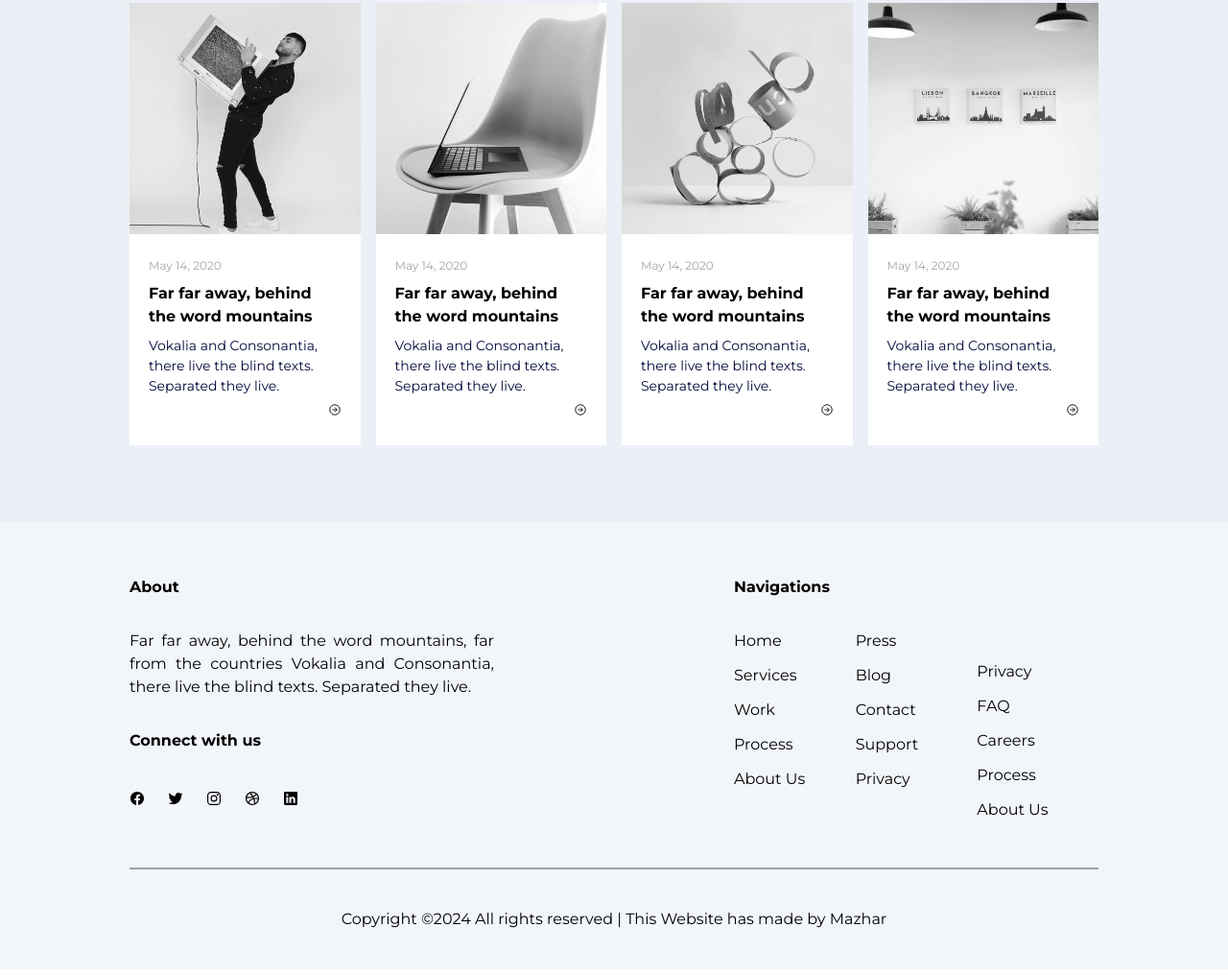
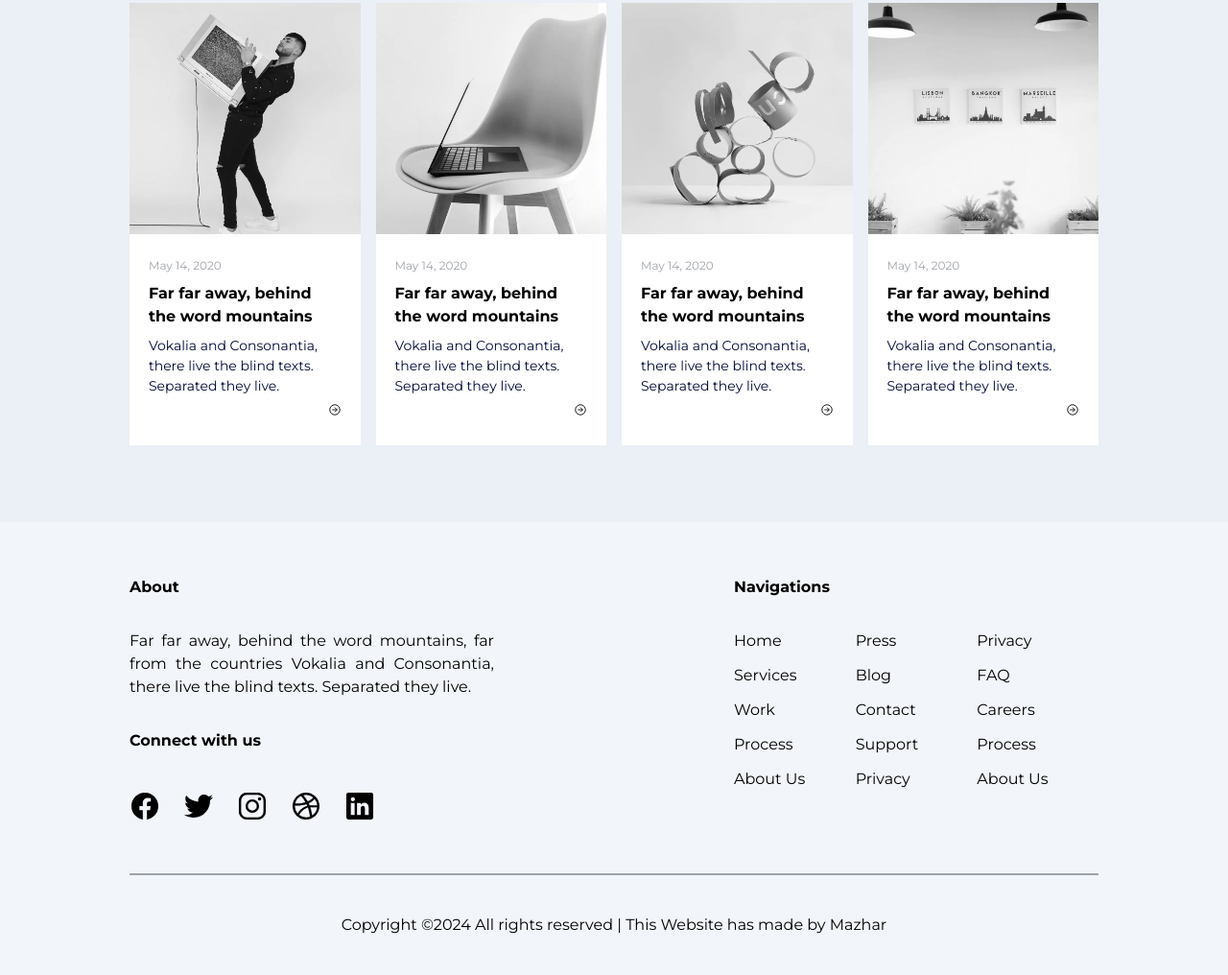
Before and after one commit to mazharraj/Landing-Page-2, a plain HTML site: page index.html in a window 1280 px wide. Shown: the part 3082-4098 px from the top of the page at 96% size. Drawn offline with nearby package versions, Linux system fonts and the light colour scheme.

Commit message:
final commit

```diff
--- a/index.html
+++ b/index.html
@@ -468,11 +468,36 @@
           </p>
           <p class="montserrat-bold mb-10">Connect with us</p>
           <div class="flex items-center gap-6">
-            <ion-icon name="logo-facebook"></ion-icon>
-            <ion-icon name="logo-twitter"></ion-icon>
-            <ion-icon name="logo-instagram"></ion-icon>
-            <ion-icon name="logo-dribbble"></ion-icon>
-            <ion-icon name="logo-linkedin"></ion-icon>
+            <a href="#"
+              ><ion-icon
+                name="logo-facebook"
+                class="h-6 w-6 md:w-8 md:h-8"
+              ></ion-icon
+            ></a>
+            <a href="#"
+              ><ion-icon
+                name="logo-twitter"
+                class="h-6 w-6 md:w-8 md:h-8"
+              ></ion-icon
+            ></a>
+            <a href="#"
+              ><ion-icon
+                name="logo-instagram"
+                class="h-6 w-6 md:w-8 md:h-8"
+              ></ion-icon
+            ></a>
+            <a href="#"
+              ><ion-icon
+                name="logo-dribbble"
+                class="h-6 w-6 md:w-8 md:h-8"
+              ></ion-icon
+            ></a>
+            <a href="#"
+              ><ion-icon
+                name="logo-linkedin"
+                class="h-6 w-6 md:w-8 md:h-8"
+              ></ion-icon
+            ></a>
           </div>
         </div>
         <div>
@@ -492,7 +517,7 @@
               <a href="#" class="hover:text-[#FF6363]">Support</a>
               <a href="#" class="hover:text-[#FF6363]">Privacy</a>
             </div>
-            <div class="flex flex-col items-start space-y-3 pt-8">
+            <div class="flex flex-col items-start space-y-3 pt-8 md:pt-0">
               <a href="#" class="hover:text-[#FF6363]">Privacy</a>
               <a href="#" class="hover:text-[#FF6363]">FAQ</a>
               <a href="#" class="hover:text-[#FF6363]">Careers</a>
```
